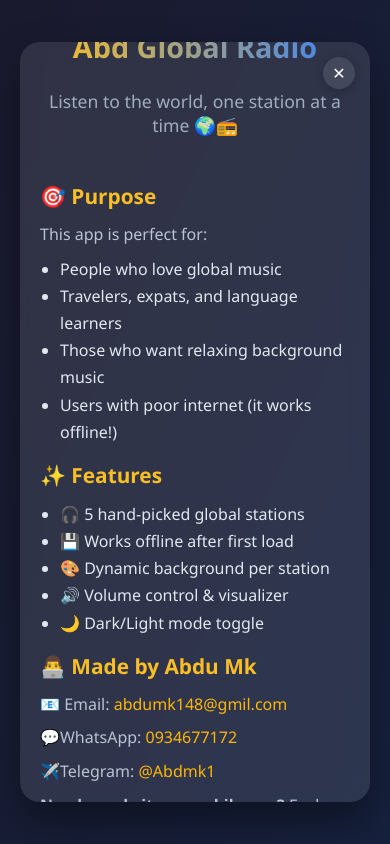
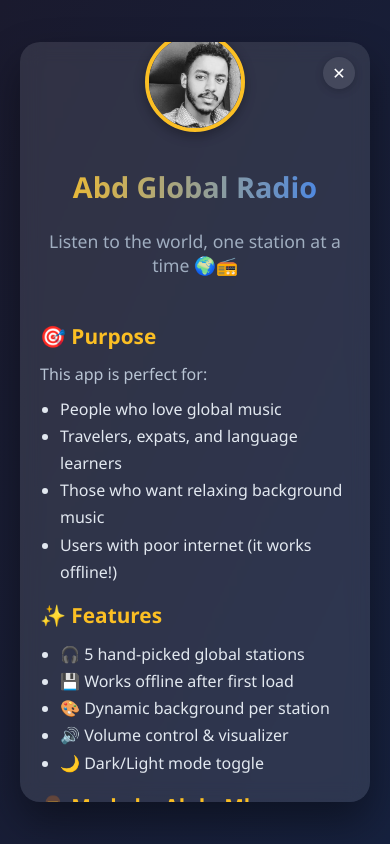
Before and after one commit to Abdumk/Global-Radio, a React (Vite) app: page / in a window 390 px wide. Both pictures are taken after a click on the element "ℹ️ About". Built offline with nearby package versions, Linux system fonts and the light colour scheme.

Commit message:
update aboutpage css

```diff
--- a/src/AboutPage.css
+++ b/src/AboutPage.css
@@ -51,7 +51,7 @@
 }
 
 .about-content {
-  padding: 500px 30px 30px;
+  padding: 350px 30px 20px;
   color: white;
   text-align: center;
   flex: 1;
@@ -76,16 +76,15 @@
   background-color: #fbbf24;
   border-radius: 3px;
 }
-
 .about-photo {
-  width: 120px;
-  height: 120px;
+  width: 80%; /* Change from fixed width to percentage */
+  max-width: 120px; /* Maintain max width for larger screens */
+  height: auto; /* Allow height to adjust based on width */
   border-radius: 50%;
   border: 4px solid #fbbf24;
   object-fit: cover;
   margin: 0 auto 20px;
   box-shadow: 0 4px 12px rgba(0, 0, 0, 0.3);
-
 }
 
 .about-content h1 {
@@ -159,13 +158,20 @@
 /* Responsive */
 @media (max-width: 480px) {
   .about-content {
-    padding: 50px 20px 20px;
+    padding: 350px 20px 20px;
   }
+
+  .about-photo {
+    width: 80%; /* Keep it responsive */
+    max-width: 100px; /* Adjust max width for smaller screens */
+  }
+
   .about-done {
     margin: 20px 20px 20px;
     padding: 10px 20px;
     font-size: 0.9rem;
   }
+
   .about-close {
     width: 32px;
     height: 32px;
```
